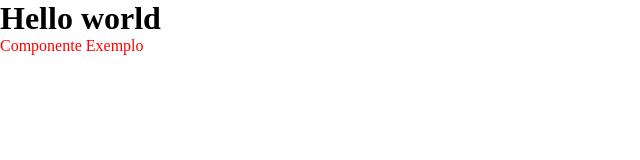
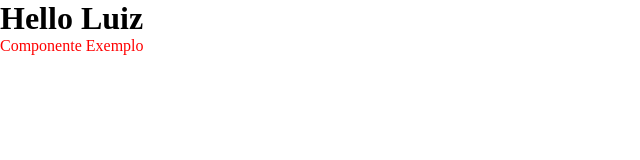
Before and after one commit to lsiqueira-jc/aula-03-exercicio-react, a React (Vite) app: page / in a window 1280 px wide. Shown: the top 160 px of the page, without its empty margins (0-640 px from the left). Built offline with nearby package versions, Linux system fonts and the light colour scheme.

Commit message:
[fix] atualizando page APP

```diff
--- a/src/App.jsx
+++ b/src/App.jsx
@@ -5,7 +5,7 @@ import './Global.css'
 function App() {
   return (
     <div>
-      <h1>Hello world</h1>
+      <h1>Hello Luiz</h1>
       <Exemplo />
     </div>
   )
```
